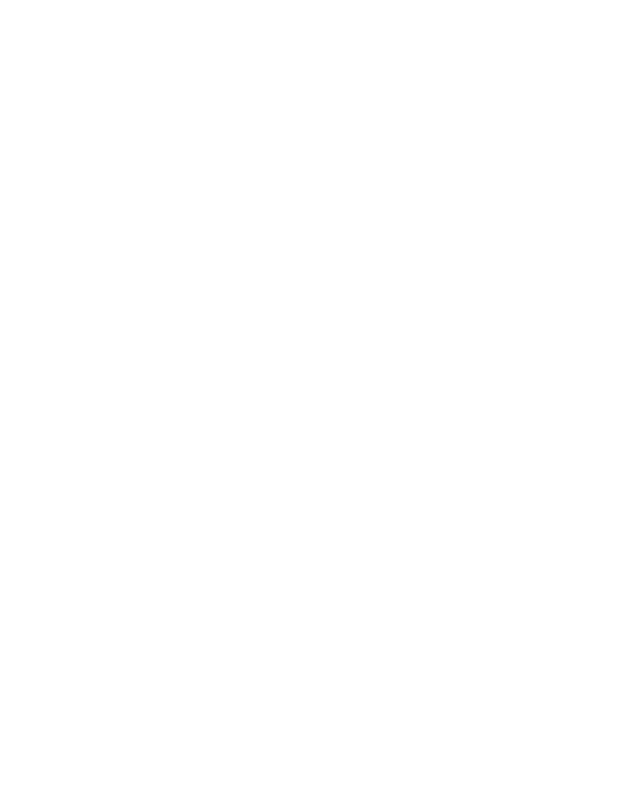
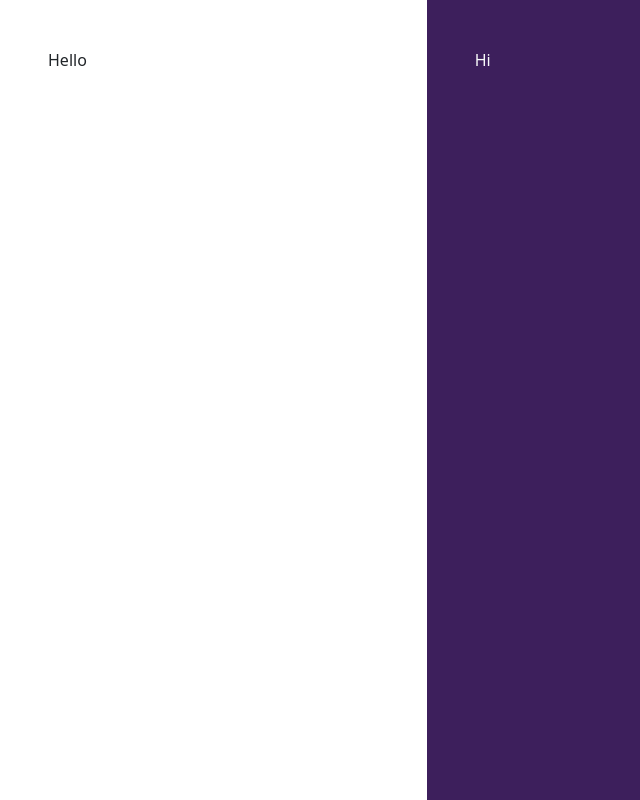
Before and after one commit to mason1566/flags_quiz, a plain HTML site: page index.html in a window 1280 px wide. Shown: the whole page, without its empty margins (0-640 px from the left). Drawn offline with nearby package versions, Linux system fonts and the light colour scheme.

Commit message:
added basic view

```diff
--- a/index.html
+++ b/index.html
@@ -8,7 +8,16 @@
     <link href="https://cdn.jsdelivr.net/npm/bootstrap@5.3.3/dist/css/bootstrap.min.css" rel="stylesheet" integrity="sha384-QWTKZyjpPEjISv5WaRU9OFeRpok6YctnYmDr5pNlyT2bRjXh0JMhjY6hW+ALEwIH" crossorigin="anonymous">
 </head>
 <body>
-
+    <main class="container-fluid">
+        <div class="row">
+            <section class="col-4 p-5">
+                Hello
+            </section>
+            <section class="col-8 purple_background text-light p-5">
+                Hi
+            </section>
+        </div>
+    </main>
     <script src="script.js"></script>
     <script src="https://cdn.jsdelivr.net/npm/bootstrap@5.3.3/dist/js/bootstrap.bundle.min.js" integrity="sha384-YvpcrYf0tY3lHB60NNkmXc5s9fDVZLESaAA55NDzOxhy9GkcIdslK1eN7N6jIeHz" crossorigin="anonymous"></script>
 </body>
--- a/styles.css
+++ b/styles.css
@@ -0,0 +1,11 @@
+:root {
+    --purple: #3d1f5c;
+}
+
+.purple_background {
+    background-color: var(--purple);
+}
+
+section {
+    min-height: 100vh;
+}
```
